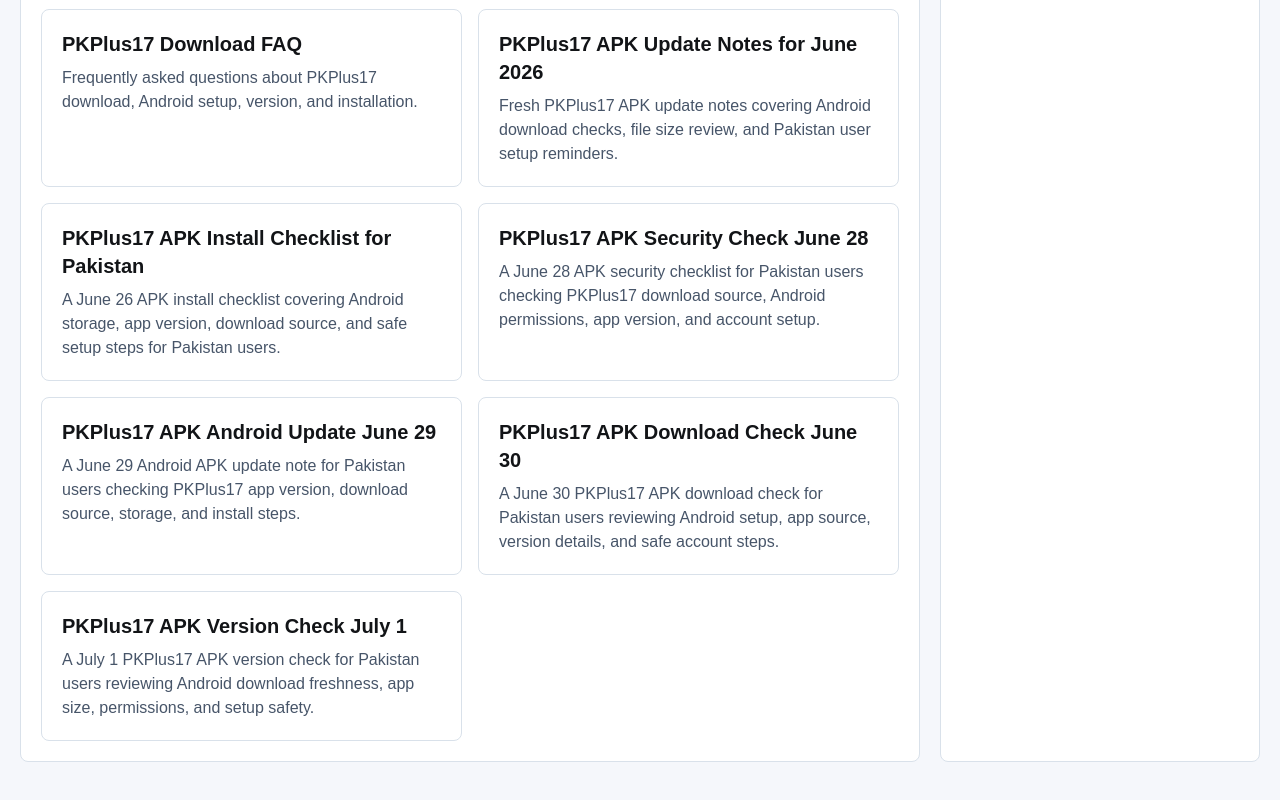
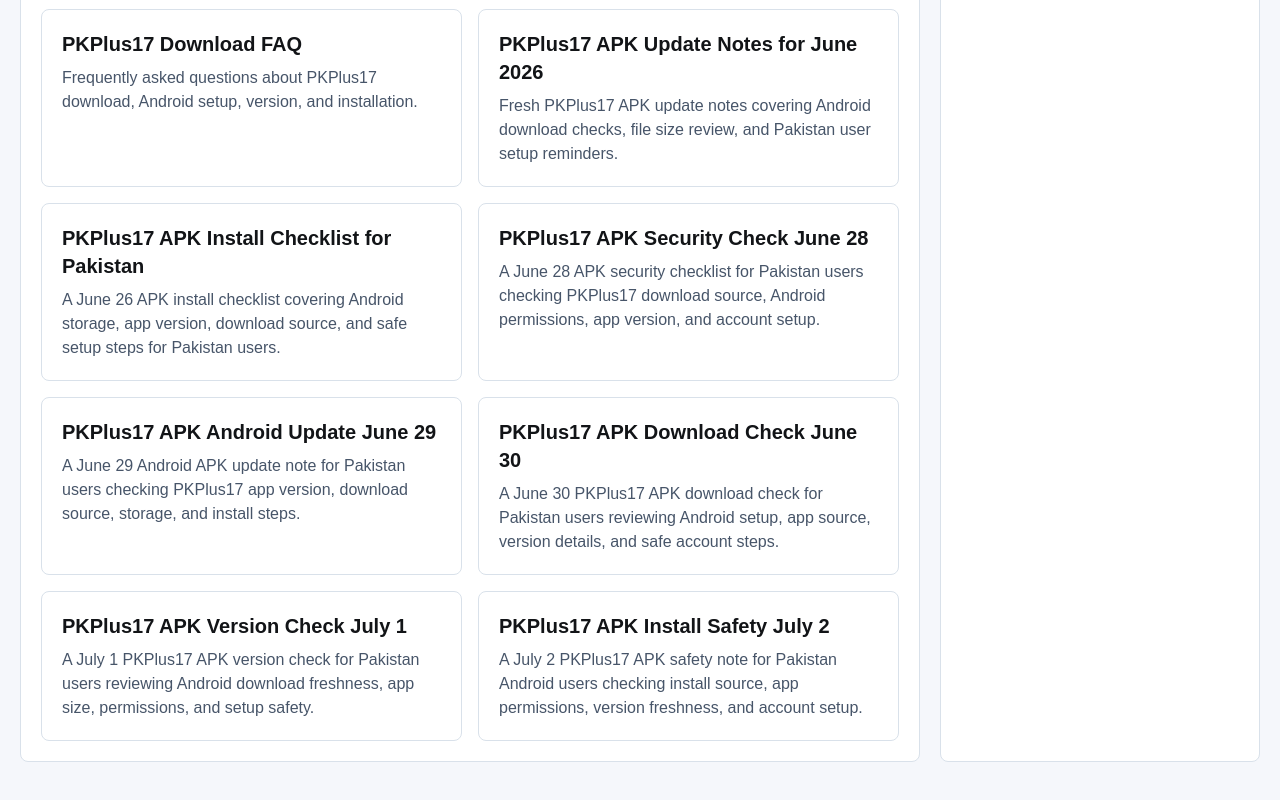
Before and after one commit to liu061199-ship-it/pkplus17-bulk-site-factory, a Next.js app: page /pkplus17apk in a window 1280 px wide. Shown: the part 1591-2391 px from the top of the page. Built offline with nearby package versions, Linux system fonts and the light colour scheme.

Commit message:
Add July 2 SEO content updates

```diff
--- a/content/articles.json
+++ b/content/articles.json
@@ -390,5 +390,40 @@
     "description": "A July 1 Pakistan search brief covering PKPlus17 local intent, APK freshness, sitemap status, GSC monitoring, and content differentiation.",
     "date": "2026-07-01",
     "content": "This Pakistan search brief keeps the update hub current for local PKPlus17 queries. The focus is separating APK, download, game, bonus, and update intent while maintaining mobile readability, sitemap health, and honest GSC reporting. No ranking or indexing claim should be made without evidence."
+  },
+  {
+    "slug": "pkplus17-apk-install-safety-july-2",
+    "title": "PKPlus17 APK Install Safety July 2",
+    "description": "A July 2 PKPlus17 APK safety note for Pakistan Android users checking install source, app permissions, version freshness, and account setup.",
+    "date": "2026-07-02",
+    "content": "This APK safety note keeps the PKPlus17 APK cluster focused on Android download intent. Pakistan users should confirm source consistency, compare version and size details, review app permissions, keep login data private, and avoid installing copied files from unknown pages. This page supports APK-specific queries without overlapping the game review or bonus guide clusters."
+  },
+  {
+    "slug": "pkplus17-game-search-signal-july-2",
+    "title": "PKPlus17 Game Search Signal July 2",
+    "description": "A July 2 PKPlus17 Game update focused on mobile review intent, feature clarity, Pakistan user checks, and early GSC impression signals.",
+    "date": "2026-07-02",
+    "content": "This game update responds to early Search Console visibility for the PKPlus17 Game site. The content reinforces feature clarity, mobile lobby usability, account controls, readable rules, and support visibility. Users comparing game options should understand the app structure before considering payment or bonus activity."
+  },
+  {
+    "slug": "pkplus17-download-crawl-followup-july-2",
+    "title": "PKPlus17 Download Crawl Follow Up July 2",
+    "description": "A July 2 crawl follow-up for the PKPlus17 download keyword page, covering sitemap status, internal link paths, and setup tutorial flow.",
+    "date": "2026-07-02",
+    "content": "This crawl follow-up keeps pressure on the PKPlus17 download keyword cluster while Google processes the submitted URL. The recommended user path is download page, APK setup, account registration, deposit guide, withdrawal guide, and beginner play guide. Strong internal context helps Google connect download intent with the tutorial hub."
+  },
+  {
+    "slug": "pkplus17-bonus-trust-check-july-2",
+    "title": "PKPlus17 Bonus Trust Check July 2",
+    "description": "A July 2 PKPlus17 bonus trust checklist for Pakistan users reviewing promotion claims, eligibility, deposit rules, and withdrawal restrictions.",
+    "date": "2026-07-02",
+    "content": "This bonus trust check keeps the PKPlus17 Guide site focused on promotion research. Users should confirm whether an offer is visible in the current app, check eligibility dates, read deposit and turnover requirements, and understand withdrawal limits. Avoid treating copied screenshots or outdated bonus posts as current terms."
+  },
+  {
+    "slug": "pkplus17-pakistan-visibility-brief-july-2",
+    "title": "PKPlus17 Pakistan Visibility Brief July 2",
+    "description": "A July 2 Pakistan visibility brief covering local search intent, early impressions, APK freshness, sitemap monitoring, and CTR next steps.",
+    "date": "2026-07-02",
+    "content": "This Pakistan visibility brief tracks the broader PKPlus17 Pakistan search cluster. Early impressions mean the site should keep improving title clarity, mobile readability, internal links, and update freshness. Ranking or indexing claims should only be made from Search Console evidence, not assumptions."
   }
 ]
--- a/sites/sites.json
+++ b/sites/sites.json
@@ -47,7 +47,8 @@
       "pkplus17-apk-security-check-june-28",
       "pkplus17-apk-android-update-june-29",
       "pkplus17-apk-download-check-june-30",
-      "pkplus17-apk-version-check-july-1"
+      "pkplus17-apk-version-check-july-1",
+      "pkplus17-apk-install-safety-july-2"
     ]
   },
   {
@@ -98,7 +99,8 @@
       "pkplus17-game-lobby-review-june-28",
       "pkplus17-game-review-intent-june-29",
       "pkplus17-game-feature-check-june-30",
-      "pkplus17-game-mobile-review-july-1"
+      "pkplus17-game-mobile-review-july-1",
+      "pkplus17-game-search-signal-july-2"
     ]
   },
   {
@@ -150,7 +152,8 @@
       "pkplus17-download-index-request-june-28",
       "pkplus17-download-search-path-june-29",
       "pkplus17-download-index-monitor-june-30",
-      "pkplus17-download-tutorial-map-july-1"
+      "pkplus17-download-tutorial-map-july-1",
+      "pkplus17-download-crawl-followup-july-2"
     ]
   },
   {
@@ -202,7 +205,8 @@
       "pkplus17-bonus-eligibility-june-28",
       "pkplus17-promo-terms-june-29",
       "pkplus17-bonus-risk-check-june-30",
-      "pkplus17-bonus-claim-check-july-1"
+      "pkplus17-bonus-claim-check-july-1",
+      "pkplus17-bonus-trust-check-july-2"
     ]
   },
   {
@@ -253,7 +257,8 @@
       "pkplus17-pakistan-search-update-june-28",
       "pkplus17-pakistan-market-watch-june-29",
       "pkplus17-pakistan-update-brief-june-30",
-      "pkplus17-pakistan-search-brief-july-1"
+      "pkplus17-pakistan-search-brief-july-1",
+      "pkplus17-pakistan-visibility-brief-july-2"
     ]
   }
 ]
--- a/templates/site-template.ts
+++ b/templates/site-template.ts
@@ -17,7 +17,7 @@ function jsonLd(value: unknown) {
   return JSON.stringify(value).replace(/</g, "\\u003c");
 }
 
-const lastModified = "2026-07-01";
+const lastModified = "2026-07-02";
 
 export function keywordSlug(keyword: string) {
   return keyword
```
